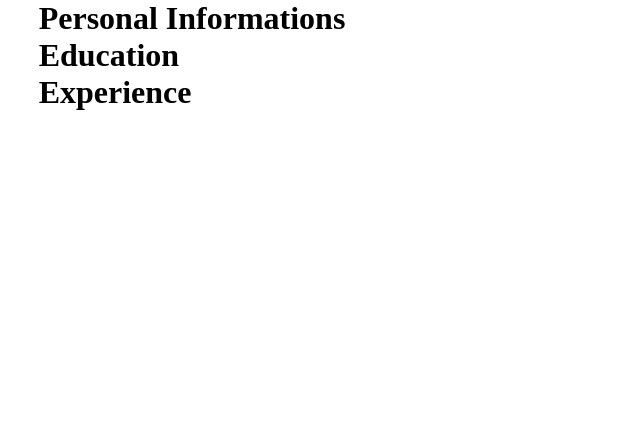
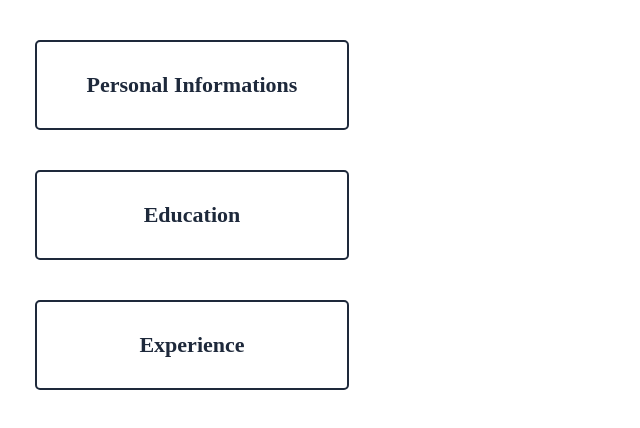
Before and after one commit to AtmaniChouaib22/cv-Builder, a React (Vite) app in the folder cv builder/: page / in a window 1280 px wide. Shown: the top 428 px of the page, without its empty margins (0-640 px from the left). Built offline with nearby package versions, Linux system fonts and the light colour scheme.

Commit message:
styles the input forms

```diff
--- a/cv builder/src/app.jsx
+++ b/cv builder/src/app.jsx
@@ -1,4 +1,5 @@
 import CreateForms from "./forms"
+import './styles/app.css'
 
 
 export default function App() {
--- a/cv builder/src/education.jsx
+++ b/cv builder/src/education.jsx
@@ -4,7 +4,7 @@ import './styles/education.css' ;
 function CreateEducation({showEduBox, educationInfo, handleEducationChange, handleEduSub, handleClearEducation}) {
     return (
         <>
-            <h1 onClick={showEduBox}>Education</h1>
+            <h1 onClick={showEduBox} className="Header-button">Education</h1>
             <form className="Education-input" id="educationForm" onSubmit={handleEduSub}>
                 <CreateInput id="school" type="text" placeholder="school / university" label="School" value={educationInfo.school} onChange={handleEducationChange} />
                 <CreateInput id="degree" type="text" placeholder="licence/masters in" label="Degree" value={educationInfo.degree} onChange={handleEducationChange} />
--- a/cv builder/src/experience.jsx
+++ b/cv builder/src/experience.jsx
@@ -3,10 +3,10 @@ import './styles/experience.css'
 function CreateExperience({showExpBox, experienceInfo, handleExperienceChange, handleExpSub, handleClearExperience}) {
     return (
         <>
-            <h1 onClick={showExpBox}>Experience</h1>
+            <h1 onClick={showExpBox} className="Header-button">Experience</h1>
             <form className="Experience-input" id="experienceForm" onSubmit={handleExpSub}>
-                <CreateInput id="company" type="text" placeholder="Company" label="Company Name" value={experienceInfo.company} onChange={handleExperienceChange} />
-                <CreateInput id="title" type="text" placeholder="job title" label="Job Title" value={experienceInfo.title} onChange={handleExperienceChange} />
+                <CreateInput id="company" type="text" placeholder="ex: Meta, google..." label="Company Name" value={experienceInfo.company} onChange={handleExperienceChange} />
+                <CreateInput id="title" type="text" placeholder="ex: Project Manger" label="Job Title" value={experienceInfo.title} onChange={handleExperienceChange} />
                 <CreateInput id="startDate" type="text" placeholder="" label="Start Date" value={experienceInfo.startDate} onChange={handleExperienceChange} />
                 <CreateInput id="endDate" type="text" placeholder="" label="End Date" value={experienceInfo.endDate} onChange={handleExperienceChange} />
                 <CreateInput id="location" type="text" placeholder="Location" label="Location" value={experienceInfo.location} onChange={handleExperienceChange} />
--- a/cv builder/src/personal.jsx
+++ b/cv builder/src/personal.jsx
@@ -6,7 +6,7 @@ function CreatePersonal({showBox, personalInfo, handlePersonalChange, handleSub,
 
     return (
         <>
-            <h1 onClick={showBox}>Personal Informations</h1>
+            <h1 onClick={showBox} className="Header-button">Personal Informations</h1>
             <form className="Personal-input" id="personalForm" onSubmit={handleSub}>
                 <CreateInput id="fullName" type="text" placeholder="Ryan Gosling" label="Full Name" value={personalInfo.fullName} onChange={handlePersonalChange} />
                 <CreateInput id="email" type="email" placeholder="Ryangosling@email.com" label="Email Adresse" value={personalInfo.email} onChange={handlePersonalChange} />
--- /dev/null
+++ b/cv builder/src/styles/app.css
@@ -0,0 +1,10 @@
+* {
+    box-sizing: border-box;
+    margin: 0;
+}
+#root {
+    display: grid;
+    grid-template-columns: 30% 1fr;
+    justify-items: center;
+    align-items: center;
+}
--- a/cv builder/src/styles/personal.css
+++ b/cv builder/src/styles/personal.css
@@ -1,16 +1,45 @@
-* {
-    box-sizing: border-box;
-    margin: 0;
-}
-#root {
-    display: grid;
-    grid-template-columns: 30% 1fr;
-    justify-items: center;
-    align-items: center;
-}
+
 .Personal-input {
     display: none;
 }
 .open {
+    display: flex;
+}
+.Input-field {
+    display: flex;
+    flex-direction: column;
+    align-items: left;
+    margin-bottom: 10px;
+}
+.Input-field > input {
+    margin-top: 5px;
+    padding: 10px;
+    width: 80%;
+    margin-left: 10px;
+    border: none;
+    background-color: #f1f5f9;
+    border-radius: 10px;
+    outline-color: #1e293b;
+}
+.Input-field > label {
+    margin-left: 10px;
+    font-size: 20px;
+}
+.Header-button {
     display: block;
+      padding: 30px 50px;
+      font-size: 22px;
+      font-weight: bold;
+      text-align: center;
+      text-decoration: none;
+      cursor: pointer;
+      border: 2px solid #1e293b;
+      color: #1e293b;
+      border-radius: 5px;
+      transition: background-color 0.3s ease, color 0.3s ease;
+      margin-top: 40px;
 }
+.Header-button:hover {
+    background-color: #1e293b;
+    color: #fff;
+}
```
